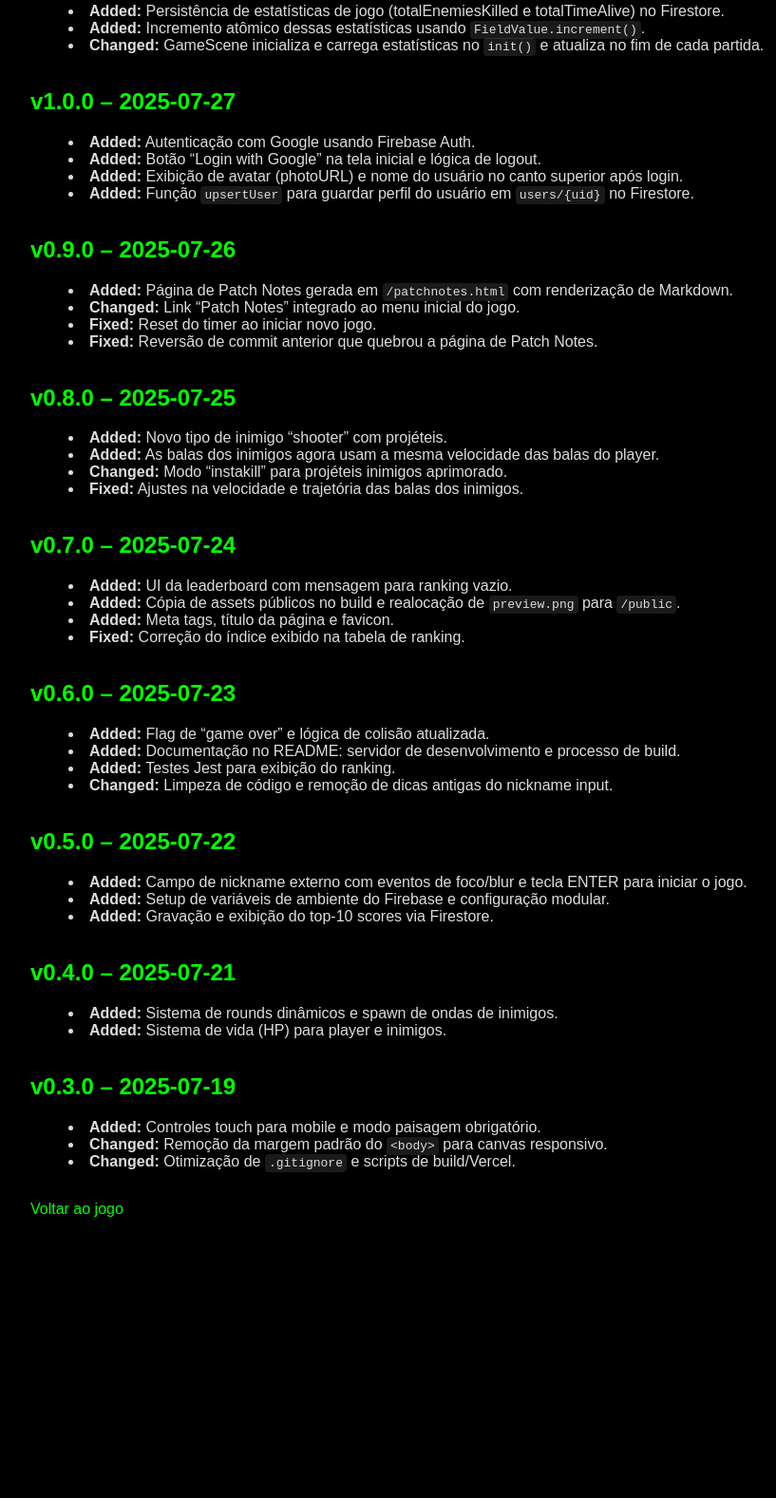
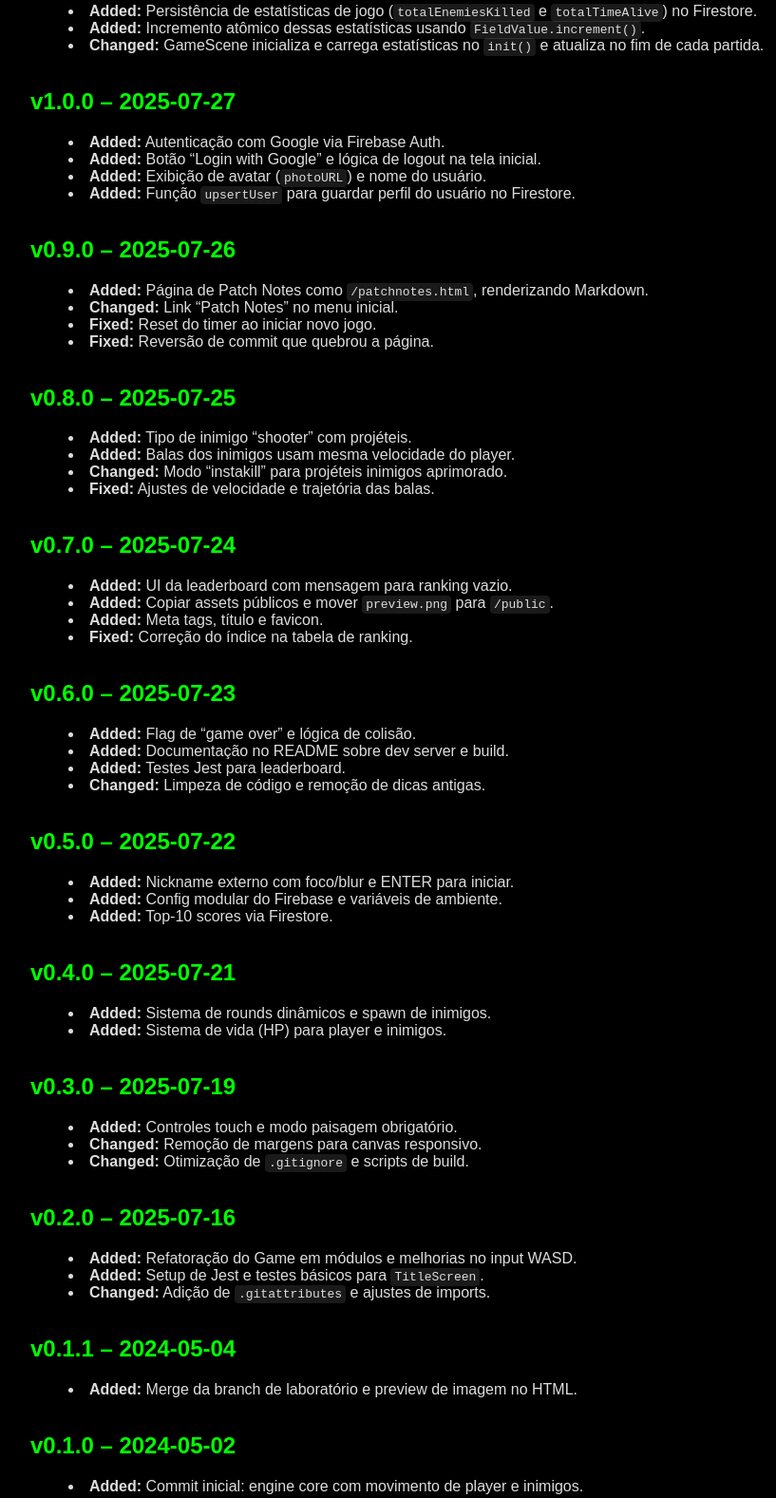
Before and after one commit to RafaelChipitelli/infinity_shooter_game, a website built with Parcel: page src/patchnotes/index.html in a window 1280 px wide. Shown: the part 452-2029 px from the top of the page at 95% size, without its empty margins (8-825 px from the left). Before the commit the page ends 1774 px from the top, so only its background shows below. Built offline with nearby package versions, Linux system fonts and the light colour scheme; no server answers.

Commit message:
patchnotes

```diff
--- a/src/patchnotes/index.html
+++ b/src/patchnotes/index.html
@@ -40,7 +40,7 @@
   <section>
     <h2>v1.1.0 – 2025-07-27</h2>
     <ul>
-      <li><strong>Added:</strong> Persistência de estatísticas de jogo (totalEnemiesKilled e totalTimeAlive) no Firestore.</li>
+      <li><strong>Added:</strong> Persistência de estatísticas de jogo (<code>totalEnemiesKilled</code> e <code>totalTimeAlive</code>) no Firestore.</li>
       <li><strong>Added:</strong> Incremento atômico dessas estatísticas usando <code>FieldValue.increment()</code>.</li>
       <li><strong>Changed:</strong> GameScene inicializa e carrega estatísticas no <code>init()</code> e atualiza no fim de cada partida.</li>
     </ul>
@@ -49,30 +49,30 @@
   <section>
     <h2>v1.0.0 – 2025-07-27</h2>
     <ul>
-      <li><strong>Added:</strong> Autenticação com Google usando Firebase Auth.</li>
-      <li><strong>Added:</strong> Botão “Login with Google” na tela inicial e lógica de logout.</li>
-      <li><strong>Added:</strong> Exibição de avatar (photoURL) e nome do usuário no canto superior após login.</li>
-      <li><strong>Added:</strong> Função <code>upsertUser</code> para guardar perfil do usuário em <code>users/{uid}</code> no Firestore.</li>
+      <li><strong>Added:</strong> Autenticação com Google via Firebase Auth.</li>
+      <li><strong>Added:</strong> Botão “Login with Google” e lógica de logout na tela inicial.</li>
+      <li><strong>Added:</strong> Exibição de avatar (<code>photoURL</code>) e nome do usuário.</li>
+      <li><strong>Added:</strong> Função <code>upsertUser</code> para guardar perfil do usuário no Firestore.</li>
     </ul>
   </section>
 
   <section>
     <h2>v0.9.0 – 2025-07-26</h2>
     <ul>
-      <li><strong>Added:</strong> Página de Patch Notes gerada em <code>/patchnotes.html</code> com renderização de Markdown.</li>
-      <li><strong>Changed:</strong> Link “Patch Notes” integrado ao menu inicial do jogo.</li>
+      <li><strong>Added:</strong> Página de Patch Notes como <code>/patchnotes.html</code>, renderizando Markdown.</li>
+      <li><strong>Changed:</strong> Link “Patch Notes” no menu inicial.</li>
       <li><strong>Fixed:</strong> Reset do timer ao iniciar novo jogo.</li>
-      <li><strong>Fixed:</strong> Reversão de commit anterior que quebrou a página de Patch Notes.</li>
+      <li><strong>Fixed:</strong> Reversão de commit que quebrou a página.</li>
     </ul>
   </section>
 
   <section>
     <h2>v0.8.0 – 2025-07-25</h2>
     <ul>
-      <li><strong>Added:</strong> Novo tipo de inimigo “shooter” com projéteis.</li>
-      <li><strong>Added:</strong> As balas dos inimigos agora usam a mesma velocidade das balas do player.</li>
+      <li><strong>Added:</strong> Tipo de inimigo “shooter” com projéteis.</li>
+      <li><strong>Added:</strong> Balas dos inimigos usam mesma velocidade do player.</li>
       <li><strong>Changed:</strong> Modo “instakill” para projéteis inimigos aprimorado.</li>
-      <li><strong>Fixed:</strong> Ajustes na velocidade e trajetória das balas dos inimigos.</li>
+      <li><strong>Fixed:</strong> Ajustes de velocidade e trajetória das balas.</li>
     </ul>
   </section>
 
@@ -80,35 +80,35 @@
     <h2>v0.7.0 – 2025-07-24</h2>
     <ul>
       <li><strong>Added:</strong> UI da leaderboard com mensagem para ranking vazio.</li>
-      <li><strong>Added:</strong> Cópia de assets públicos no build e realocação de <code>preview.png</code> para <code>/public</code>.</li>
-      <li><strong>Added:</strong> Meta tags, título da página e favicon.</li>
-      <li><strong>Fixed:</strong> Correção do índice exibido na tabela de ranking.</li>
+      <li><strong>Added:</strong> Copiar assets públicos e mover <code>preview.png</code> para <code>/public</code>.</li>
+      <li><strong>Added:</strong> Meta tags, título e favicon.</li>
+      <li><strong>Fixed:</strong> Correção do índice na tabela de ranking.</li>
     </ul>
   </section>
 
   <section>
     <h2>v0.6.0 – 2025-07-23</h2>
     <ul>
-      <li><strong>Added:</strong> Flag de “game over” e lógica de colisão atualizada.</li>
-      <li><strong>Added:</strong> Documentação no README: servidor de desenvolvimento e processo de build.</li>
-      <li><strong>Added:</strong> Testes Jest para exibição do ranking.</li>
-      <li><strong>Changed:</strong> Limpeza de código e remoção de dicas antigas do nickname input.</li>
+      <li><strong>Added:</strong> Flag de “game over” e lógica de colisão.</li>
+      <li><strong>Added:</strong> Documentação no README sobre dev server e build.</li>
+      <li><strong>Added:</strong> Testes Jest para leaderboard.</li>
+      <li><strong>Changed:</strong> Limpeza de código e remoção de dicas antigas.</li>
     </ul>
   </section>
 
   <section>
     <h2>v0.5.0 – 2025-07-22</h2>
     <ul>
-      <li><strong>Added:</strong> Campo de nickname externo com eventos de foco/blur e tecla ENTER para iniciar o jogo.</li>
-      <li><strong>Added:</strong> Setup de variáveis de ambiente do Firebase e configuração modular.</li>
-      <li><strong>Added:</strong> Gravação e exibição do top-10 scores via Firestore.</li>
+      <li><strong>Added:</strong> Nickname externo com foco/blur e ENTER para iniciar.</li>
+      <li><strong>Added:</strong> Config modular do Firebase e variáveis de ambiente.</li>
+      <li><strong>Added:</strong> Top-10 scores via Firestore.</li>
     </ul>
   </section>
 
   <section>
     <h2>v0.4.0 – 2025-07-21</h2>
     <ul>
-      <li><strong>Added:</strong> Sistema de rounds dinâmicos e spawn de ondas de inimigos.</li>
+      <li><strong>Added:</strong> Sistema de rounds dinâmicos e spawn de inimigos.</li>
       <li><strong>Added:</strong> Sistema de vida (HP) para player e inimigos.</li>
     </ul>
   </section>
@@ -116,9 +116,32 @@
   <section>
     <h2>v0.3.0 – 2025-07-19</h2>
     <ul>
-      <li><strong>Added:</strong> Controles touch para mobile e modo paisagem obrigatório.</li>
-      <li><strong>Changed:</strong> Remoção da margem padrão do <code>&lt;body&gt;</code> para canvas responsivo.</li>
-      <li><strong>Changed:</strong> Otimização de <code>.gitignore</code> e scripts de build/Vercel.</li>
+      <li><strong>Added:</strong> Controles touch e modo paisagem obrigatório.</li>
+      <li><strong>Changed:</strong> Remoção de margens para canvas responsivo.</li>
+      <li><strong>Changed:</strong> Otimização de <code>.gitignore</code> e scripts de build.</li>
+    </ul>
+  </section>
+
+  <section>
+    <h2>v0.2.0 – 2025-07-16</h2>
+    <ul>
+      <li><strong>Added:</strong> Refatoração do Game em módulos e melhorias no input WASD.</li>
+      <li><strong>Added:</strong> Setup de Jest e testes básicos para <code>TitleScreen</code>.</li>
+      <li><strong>Changed:</strong> Adição de <code>.gitattributes</code> e ajustes de imports.</li>
+    </ul>
+  </section>
+
+  <section>
+    <h2>v0.1.1 – 2024-05-04</h2>
+    <ul>
+      <li><strong>Added:</strong> Merge da branch de laboratório e preview de imagem no HTML.</li>
+    </ul>
+  </section>
+
+  <section>
+    <h2>v0.1.0 – 2024-05-02</h2>
+    <ul>
+      <li><strong>Added:</strong> Commit inicial: engine core com movimento de player e inimigos.</li>
     </ul>
   </section>
 
```
